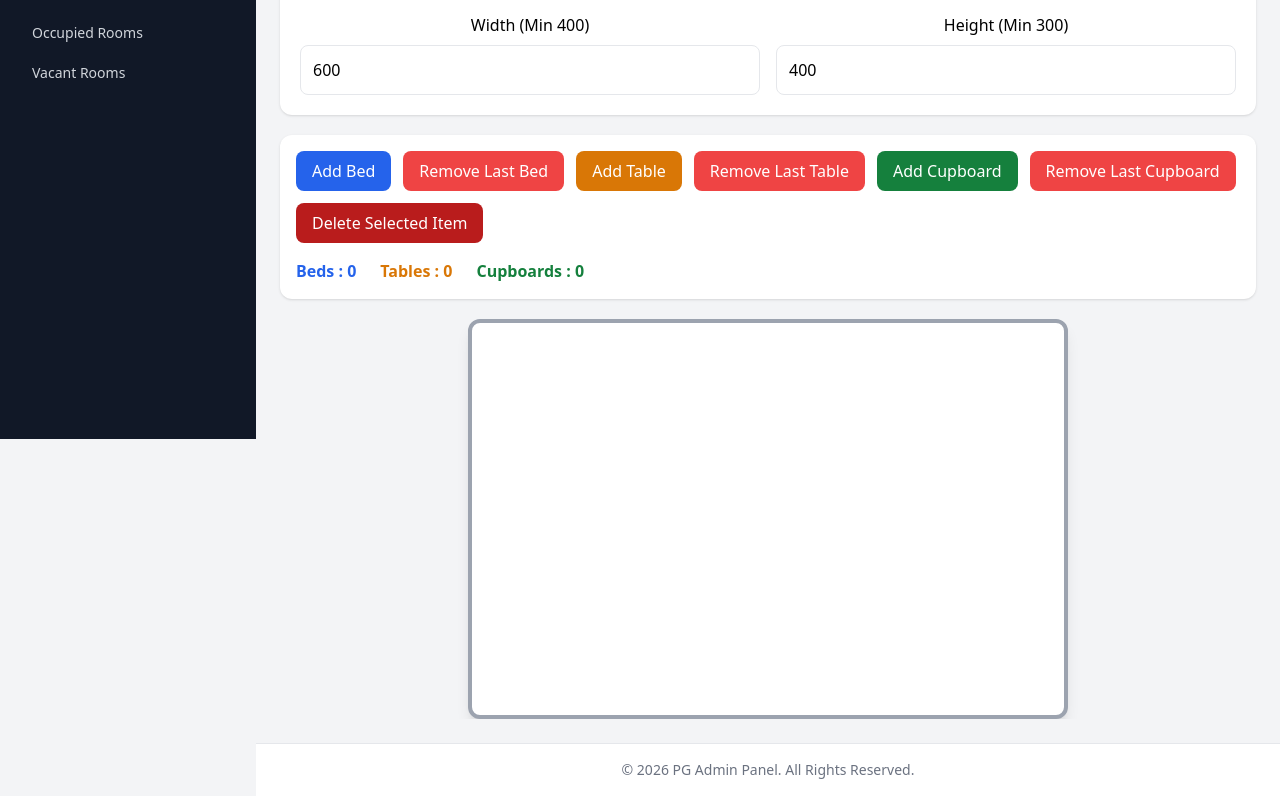
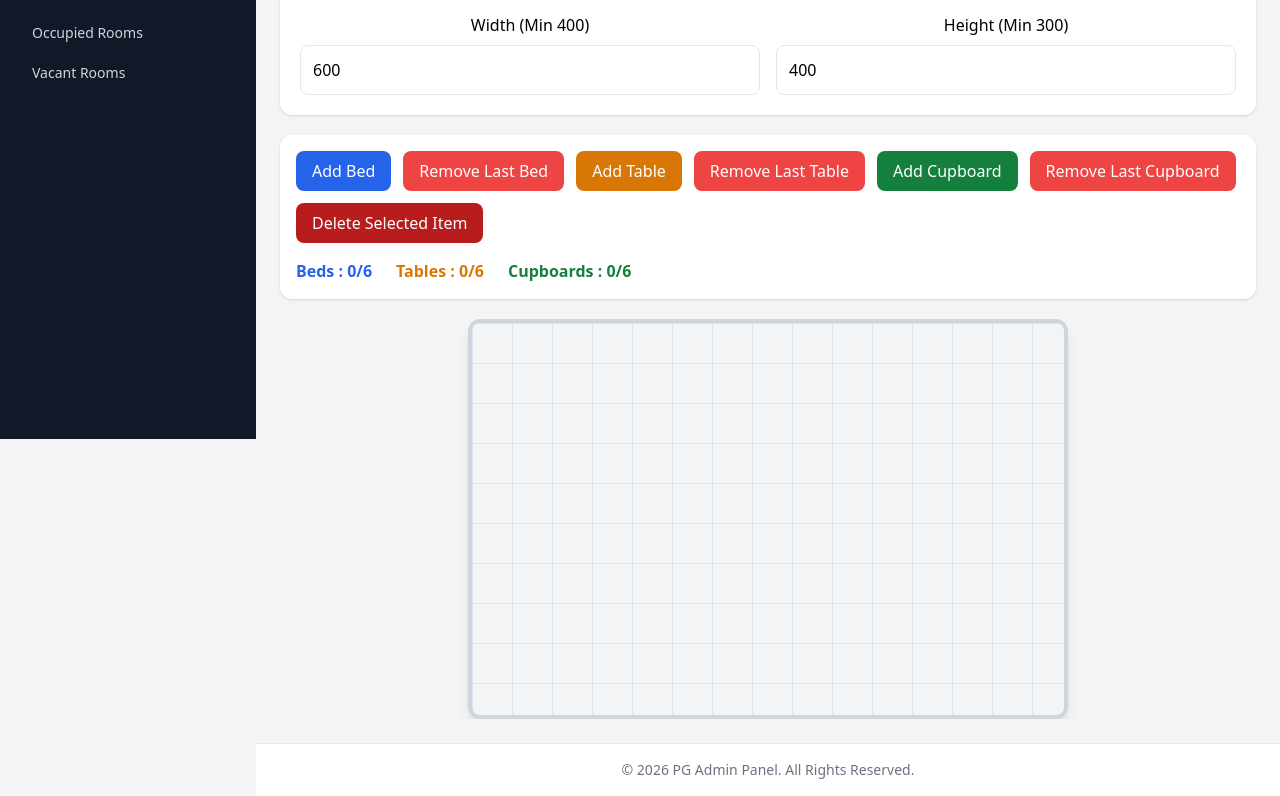
Before and after one commit to chavdavimaln/pg, a React (Create React App) app in the folder pgadmin/: page /rooms/designer/1 in a window 1280 px wide. Shown: the part 361-1157 px from the top of the page. Built offline with nearby package versions, Linux system fonts and the light colour scheme.

Commit message:
update grid

```diff
--- a/pgadmin/src/Components/Rooms/BedItem.jsx
+++ b/pgadmin/src/Components/Rooms/BedItem.jsx
@@ -9,14 +9,15 @@ const BedItem = ({ item, onDrag, selected, onSelect }) => {
         <Draggable
             nodeRef={nodeRef}
             bounds="parent"
-            defaultPosition={{ x: item.x, y: item.y }}
+            grid={[40, 40]}
+            position={{ x: item.x, y: item.y }}
             onStop={(e, data) => onDrag(item.id, data.x, data.y)}
         >
             <div
                 ref={nodeRef}
                 onClick={onSelect}
                 className={`absolute bg-blue-600 text-white text-[11px] rounded-lg flex items-center justify-center cursor-move border-2 ${selected ? "border-red-500" : "border-blue-700"}`}
-                style={{ width: item.width || 70, height: item.height || 140 }}
+                style={{ width: item.width || 80, height: item.height || 140 }}
             >
                 {item.label}
             </div>
--- a/pgadmin/src/Components/Rooms/CupboardItem.jsx
+++ b/pgadmin/src/Components/Rooms/CupboardItem.jsx
@@ -7,8 +7,19 @@ const CupboardItem = ({ item, onDrag, selected, onSelect }) => {
     const nodeRef = useRef(null);
 
     return (
-        <Draggable nodeRef={nodeRef} bounds="parent" defaultPosition={{ x: item.x, y: item.y }} onStop={(e, data) => onDrag(item.id, data.x, data.y)}>
-            <div ref={nodeRef} onClick={onSelect} className={`absolute bg-green-700 text-white text-[11px] rounded-lg flex items-center justify-center cursor-move ${selected ? "border-2 border-red-500" : "border-green-800"}`} style={{ width: item.width || 60, height: item.height || 40 }} >
+        <Draggable
+            nodeRef={nodeRef}
+            bounds="parent"
+            position={{ x: item.x, y: item.y }}
+            grid={[40, 40]}
+            onStop={(e, data) => onDrag(item.id, data.x, data.y)}
+        >
+            <div
+                ref={nodeRef}
+                onClick={onSelect}
+                className={`absolute bg-green-700 text-white text-[11px] rounded-lg flex items-center justify-center cursor-move ${selected ? "border-2 border-red-500" : "border-green-800"}`}
+                style={{ width: item.width || 80, height: item.height || 40 }}
+            >
                 {item.label}
             </div>
         </Draggable>
--- a/pgadmin/src/Components/Rooms/RoomCanvas.jsx
+++ b/pgadmin/src/Components/Rooms/RoomCanvas.jsx
@@ -21,8 +21,20 @@ const RoomCanvas = ({
         <div className="w-full overflow-auto">
             <div className="flex justify-center">
                 <div
-                    className="relative bg-white border-4 border-gray-400 rounded-xl shadow-lg mx-auto flex-shrink-0"
-                    style={{ width: canvasWidth, height: canvasHeight, minWidth: 400, minHeight: 300 }}
+                    className="relative border-4 border-gray-300 rounded-xl shadow-lg"
+                    style={{
+                        width: canvasWidth,
+                        height: canvasHeight,
+
+                        backgroundImage: `
+                        linear-gradient(#dbe3ee 1px, transparent 1px),
+                        linear-gradient(90deg, #dbe3ee 1px, transparent 1px)
+                        `,
+                        backgroundSize: "40px 40px",
+
+                        minWidth: 400,
+                        minHeight: 300,
+                    }}
                 >
                     {beds.map((item) => (
                         <BedItem
--- a/pgadmin/src/Components/Rooms/RoomToolbar.jsx
+++ b/pgadmin/src/Components/Rooms/RoomToolbar.jsx
@@ -33,7 +33,13 @@ const RoomToolbar = ({
                     Remove Last Bed
                 </button>
 
-                <button onClick={addTable} className="px-4 py-2 bg-amber-600 text-white rounded-lg hover:bg-amber-700">
+                <button
+                    onClick={addTable}
+                    disabled={tableCount >= 6}
+                    className={`px-4 py-2 text-white rounded-lg ${
+                        tableCount >= 6 ? "bg-gray-400 cursor-not-allowed" : "bg-amber-600 hover:bg-amber-700"
+                    }`}
+                >
                     Add Table
                 </button>
 
@@ -47,7 +53,10 @@ const RoomToolbar = ({
 
                 <button
                     onClick={addCupboard}
-                    className="px-4 py-2 bg-green-700 text-white rounded-lg hover:bg-green-800"
+                    disabled={cupboardCount >= 6}
+                    className={`px-4 py-2 text-white rounded-lg ${
+                        cupboardCount >= 6 ? "bg-gray-400 cursor-not-allowed" : "bg-green-700 hover:bg-green-800"
+                    }`}
                 >
                     Add Cupboard
                 </button>
@@ -69,11 +78,11 @@ const RoomToolbar = ({
             </div>
 
             <div className="mt-4 flex flex-wrap gap-6 text-sm md:text-base font-semibold">
-                <span className="text-blue-600">Beds : {bedCount}</span>
+                <span className="text-blue-600">Beds : {bedCount}/6</span>
 
-                <span className="text-amber-600">Tables : {tableCount}</span>
+                <span className="text-amber-600">Tables : {tableCount}/6</span>
 
-                <span className="text-green-700">Cupboards : {cupboardCount}</span>
+                <span className="text-green-700">Cupboards : {cupboardCount}/6</span>
             </div>
         </div>
     );
--- a/pgadmin/src/Components/Rooms/TableItem.jsx
+++ b/pgadmin/src/Components/Rooms/TableItem.jsx
@@ -9,7 +9,8 @@ const TableItem = ({ item, onDrag, selected, onSelect }) => {
         <Draggable
             nodeRef={nodeRef}
             bounds="parent"
-            defaultPosition={{ x: item.x, y: item.y }}
+            position={{ x: item.x, y: item.y }}
+            grid={[40, 40]}
             onStop={(e, data) => onDrag(item.id, data.x, data.y)}
         >
             <div
--- a/pgadmin/src/Pages/Rooms/RoomDesigner.jsx
+++ b/pgadmin/src/Pages/Rooms/RoomDesigner.jsx
@@ -84,6 +84,8 @@ const RoomDesigner = () => {
             {
                 id: Date.now(),
                 label: `Bed-${beds.length + 1}`,
+                width: 80,
+                height: 120,
                 ...pos,
             },
         ]);
@@ -96,12 +98,18 @@ const RoomDesigner = () => {
     };
 
     const addTable = () => {
+        if (tables.length >= 6) {
+            alert("Maximum 6 tables allowed");
+            return;
+        }
         const pos = getNextPosition([...beds, ...tables, ...cupboards], 60, 50);
         setTables([
             ...tables,
             {
                 id: Date.now(),
                 label: `Table-${tables.length + 1}`,
+                width: 60,
+                height: 60,
                 ...pos,
             },
         ]);
@@ -117,12 +125,18 @@ const RoomDesigner = () => {
     };
 
     const addCupboard = () => {
+        if (cupboards.length >= 6) {
+            alert("Maximum 6 cupboards allowed");
+            return;
+        }
         const pos = getNextPosition([...beds, ...tables, ...cupboards], 70, 60);
         setCupboards([
             ...cupboards,
             {
                 id: Date.now(),
                 label: `Cupboard-${cupboards.length + 1}`,
+                width: 80,
+                height: 60,
                 ...pos,
             },
         ]);
@@ -202,49 +216,47 @@ const RoomDesigner = () => {
     // };
     const saveLayout = () => {
         const rooms = JSON.parse(localStorage.getItem("rooms")) || [];
-
         const updatedRooms = rooms.map((room) => {
             if (String(room.id) === String(id)) {
                 return {
                     ...room,
-
                     roomType: getRoomType(beds.length),
-
                     canvasWidth,
                     canvasHeight,
-
                     beds,
                     tables,
                     cupboards,
                 };
             }
-
             return room;
         });
-
         localStorage.setItem("rooms", JSON.stringify(updatedRooms));
-
         alert("Layout Updated Successfully");
     };
 
-    const ITEM_GAP = 20;
+    // const ITEM_GAP = 20;
+    const GRID_SIZE = 40;
 
     const getNextPosition = (existingItems, itemWidth, itemHeight) => {
-        const cols = Math.floor(canvasWidth / (itemWidth + ITEM_GAP)) || 1;
-        const index = existingItems.length;
-        const col = index % cols;
-        const row = Math.floor(index / cols);
-        return {
-            x: col * (itemWidth + ITEM_GAP),
-            y: row * (itemHeight + ITEM_GAP),
-        };
+        const cols = Math.floor(canvasWidth / GRID_SIZE);
+        for (let row = 0; row < 100; row++) {
+            for (let col = 0; col < cols; col++) {
+                const x = col * GRID_SIZE;
+                const y = row * GRID_SIZE;
+                const occupied = existingItems.some((item) => item.x === x && item.y === y);
+                if (!occupied) {
+                    return { x, y };
+                }
+            }
+        }
+        return { x: 0, y: 0 };
     };
     const isOverlapping = (x, y, width, height, currentId) => {
         const items = [...beds, ...tables, ...cupboards];
         return items.some((item) => {
             if (item.id === currentId) return false;
-            const w = item.label.includes("Bed") ? 70 : 60;
-            const h = item.label.includes("Bed") ? 140 : 60;
+            const w = item.width || 60;
+            const h = item.height || 60;
             return x < item.x + w && x + width > item.x && y < item.y + h && y + height > item.y;
         });
     };
@@ -258,7 +270,6 @@ const RoomDesigner = () => {
                         Save Layout
                     </button>
                 </div>
-
                 <div className="bg-white rounded-xl shadow p-5">
                     <div className="grid md:grid-cols-3 gap-4">
                         <input
@@ -275,7 +286,6 @@ const RoomDesigner = () => {
                         />
                     </div>
                 </div>
-
                 <div className="bg-white rounded-xl shadow p-5 canvas-size-input">
                     <h3 className="font-semibold mb-4">Canvas Size</h3>
                     <div className="grid md:grid-cols-2 gap-4">
```
Also changed, not shown: pgadmin/src/Pages/Rooms/RoomAdd.jsx (+0 -41 lines), 1 other file (tests, documents, lock files or other folders).
